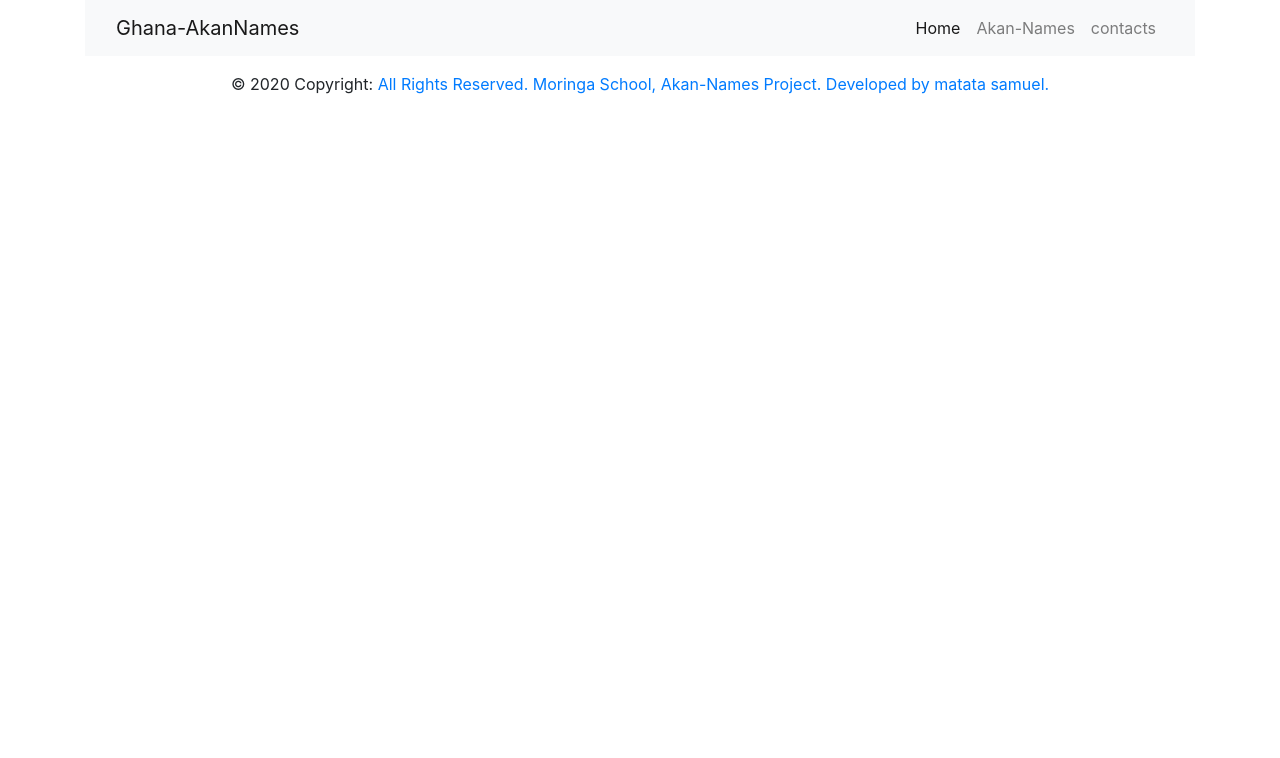
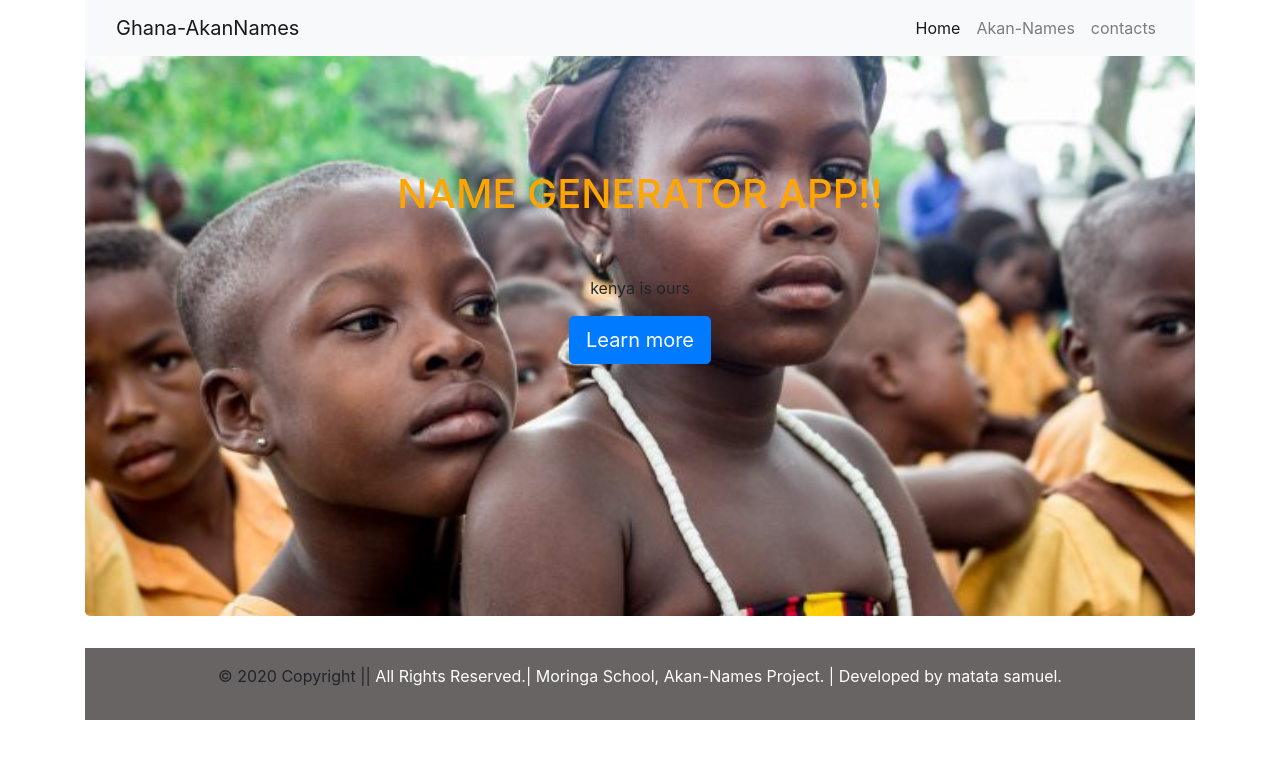
Before and after one commit to sam2020-4/AkanNameGenerator, a plain HTML site: page index.html in a window 1280 px wide. Drawn offline with Linux system fonts and the light colour scheme.

Commit message:
added styles to index files

```diff
--- a/css/styles.css
+++ b/css/styles.css
@@ -0,0 +1,31 @@
+
+.jumbotron{
+    text-align: center;
+
+}
+
+.main{
+    background-image: url('../images/Safe-Water-in-Northern-Ghana-702x336.jpg');
+    background-size: cover;
+    background-repeat: no-repeat;
+    height: 70vh;
+}
+
+.main >h1{
+    text-align: center;
+    color: orange;
+    text-transform: uppercase;
+    padding: 50px;
+}
+
+
+
+
+
+#footer{
+    background-color: rgb(104, 100, 100);
+}
+
+#Copyright>a{
+    color: white;
+}
--- a/index.html
+++ b/index.html
@@ -11,7 +11,6 @@
 <body>
     <!-- container -->
     <div class="container">
-
         <!-- navigation -->
         <nav class="navbar navbar-expand-md navbar-light bg-light sticky-top">
             <div class="container">
@@ -35,9 +34,11 @@
             </div>
         </nav>
         <!-- jumbotron (image and text)-->
-
-
-
+        <div class="jumbotron main">
+            <h1>Name generator app!!</h1>
+            <p>kenya is ours</p>
+            <p><a class="btn btn-primary btn-lg" href="#" role="button">Learn more</a></p>
+          </div>
 
         <!-- welcome section // brief description of the website-->
 
@@ -50,10 +51,10 @@
 
 
         <!-- footer -->
-        <footer class="page-footer font-small blue">
+        <footer class="page-footer font-small blue" id="footer">
             <!-- Copyright -->
-            <div class="footer-copyright text-center py-3">© 2020 Copyright:
-            <a href="#">All Rights Reserved. Moringa School, Akan-Names Project. Developed by matata samuel.</p></a>
+            <div class="footer-copyright text-center py-3" id="Copyright" >© 2020 Copyright ||
+            <a href="#">All Rights Reserved.| Moringa School, Akan-Names Project. | Developed by matata samuel.</p></a>
             </div>
             <!-- Copyright -->
         </footer>
```
